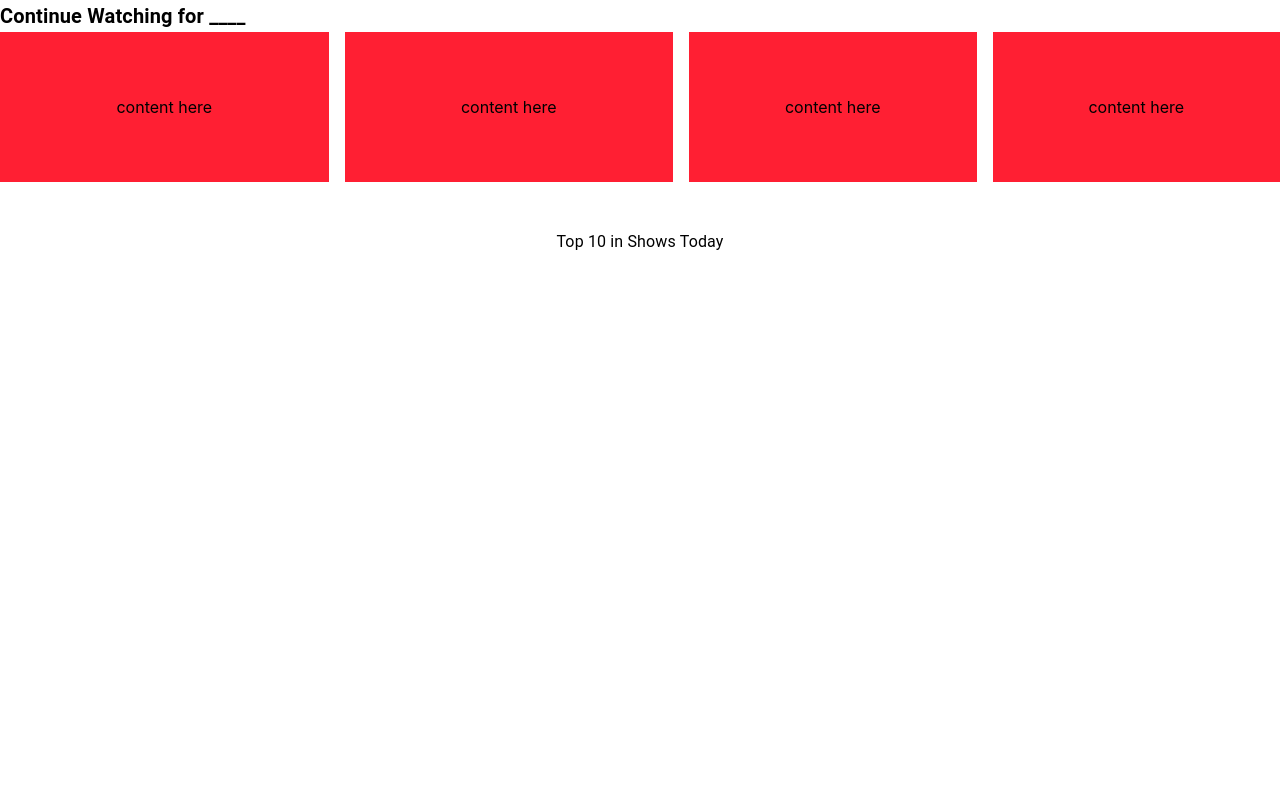
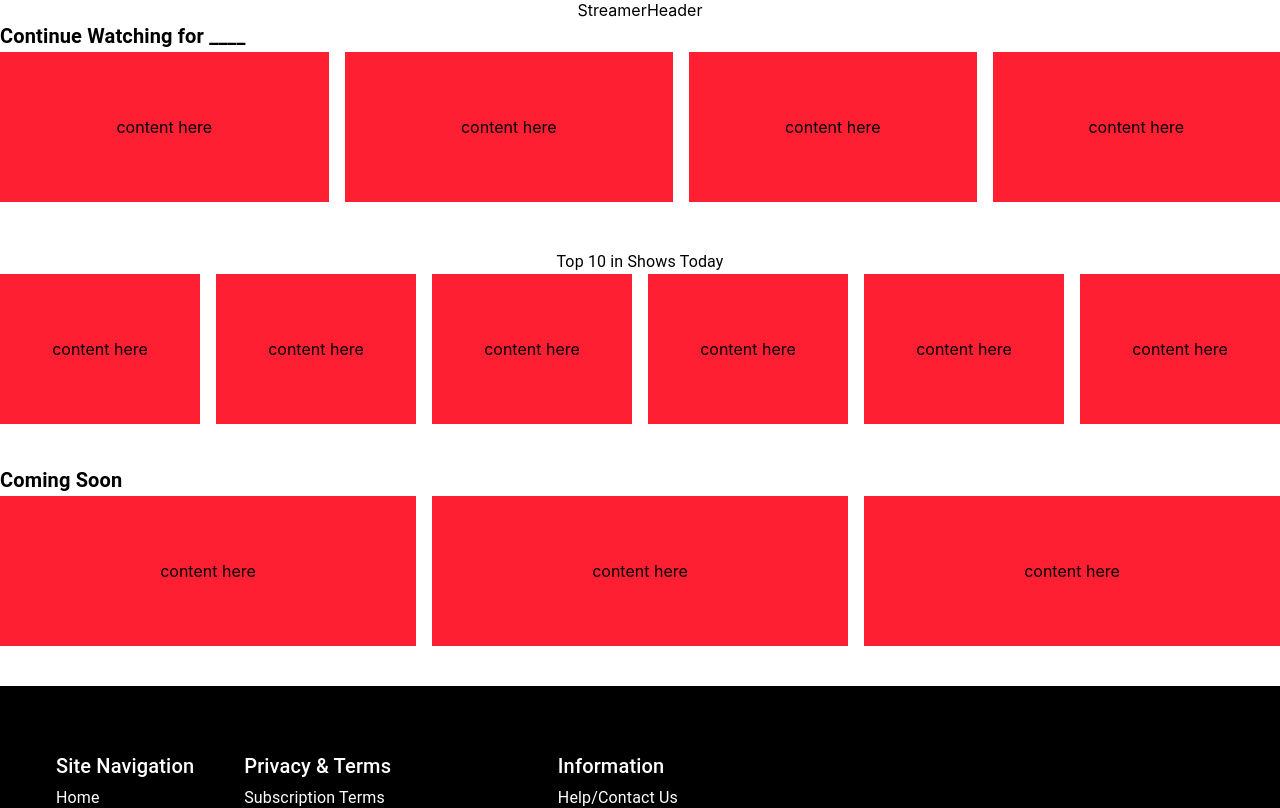
Before and after one commit to richardcolachagua/streaming-site, a React (Create React App) app: page /shows in a window 1280 px wide. Shown: the top 808 px of the page. Built offline with nearby package versions, Linux system fonts and the light colour scheme.

Commit message:
"Show UI Updated, StreamerHeader Created"

```diff
--- a/src/frontend/components/Headers/StreamerHeader.jsx
+++ b/src/frontend/components/Headers/StreamerHeader.jsx
@@ -0,0 +1,7 @@
+import React from "react";
+
+const StreamerHeader = () => {
+  return <div>StreamerHeader</div>;
+};
+
+export default StreamerHeader;
--- a/src/frontend/pages/Shows.jsx
+++ b/src/frontend/pages/Shows.jsx
@@ -1,10 +1,11 @@
 import { Box, Grid, Link, Typography, Stack } from "@mui/material";
 import React from "react";
 import Footer from "../components/Footer";
-
+import StreamerHeader from "../components/Headers/StreamerHeader";
 const Shows = () => {
   return (
     <>
+      <StreamerHeader />
       <Typography variant="h6" sx={{ fontWeight: "bold", textAlign: "left" }}>
         Continue Watching for ____
       </Typography>
@@ -64,6 +65,132 @@ const Shows = () => {
         </Box>
       </Stack>
       <Typography>Top 10 in Shows Today</Typography>
+      <Stack
+        direction="row"
+        spacing={2}
+        justifyContent="space-between"
+        marginBottom="40px"
+      >
+        <Box
+          sx={{
+            width: 700,
+            height: 150,
+            backgroundColor: "#FF1F33",
+            display: "flex",
+            alignItems: "center",
+            justifyContent: "center",
+          }}
+        >
+          content here
+        </Box>
+        <Box
+          sx={{
+            width: 700,
+            height: 150,
+            backgroundColor: "#FF1F33",
+            display: "flex",
+            alignItems: "center",
+            justifyContent: "center",
+          }}
+        >
+          content here
+        </Box>
+        <Box
+          sx={{
+            width: 700,
+            height: 150,
+            backgroundColor: "#FF1F33",
+            display: "flex",
+            alignItems: "center",
+            justifyContent: "center",
+          }}
+        >
+          content here
+        </Box>{" "}
+        <Box
+          sx={{
+            width: 700,
+            height: 150,
+            backgroundColor: "#FF1F33",
+            display: "flex",
+            alignItems: "center",
+            justifyContent: "center",
+          }}
+        >
+          content here
+        </Box>
+        <Box
+          sx={{
+            width: 700,
+            height: 150,
+            backgroundColor: "#FF1F33",
+            display: "flex",
+            alignItems: "center",
+            justifyContent: "center",
+          }}
+        >
+          content here
+        </Box>
+        <Box
+          sx={{
+            width: 700,
+            height: 150,
+            backgroundColor: "#FF1F33",
+            display: "flex",
+            alignItems: "center",
+            justifyContent: "center",
+          }}
+        >
+          content here
+        </Box>
+      </Stack>
+      <Typography variant="h6" sx={{ fontWeight: "bold", textAlign: "left" }}>
+        Coming Soon
+      </Typography>
+      <Stack
+        direction="row"
+        spacing={2}
+        justifyContent="space-between"
+        marginBottom="40px"
+      >
+        <Box
+          sx={{
+            width: 700,
+            height: 150,
+            backgroundColor: "#FF1F33",
+            display: "flex",
+            alignItems: "center",
+            justifyContent: "center",
+          }}
+        >
+          content here
+        </Box>
+        <Box
+          sx={{
+            width: 700,
+            height: 150,
+            backgroundColor: "#FF1F33",
+            display: "flex",
+            alignItems: "center",
+            justifyContent: "center",
+          }}
+        >
+          content here
+        </Box>
+        <Box
+          sx={{
+            width: 700,
+            height: 150,
+            backgroundColor: "#FF1F33",
+            display: "flex",
+            alignItems: "center",
+            justifyContent: "center",
+          }}
+        >
+          content here
+        </Box>
+      </Stack>
+      <Footer />
     </>
   );
 };
```
